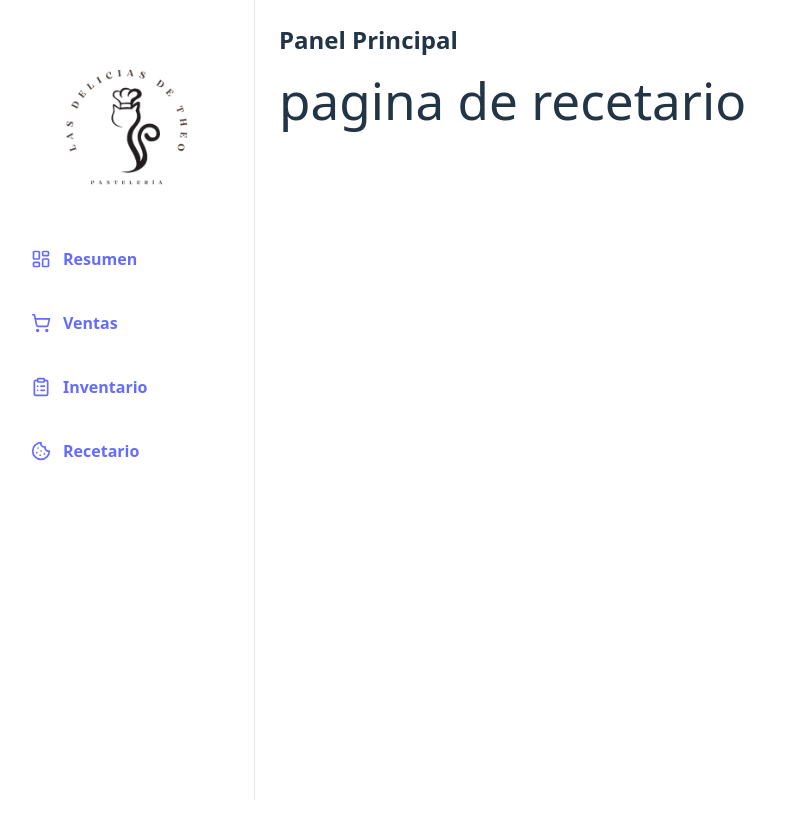
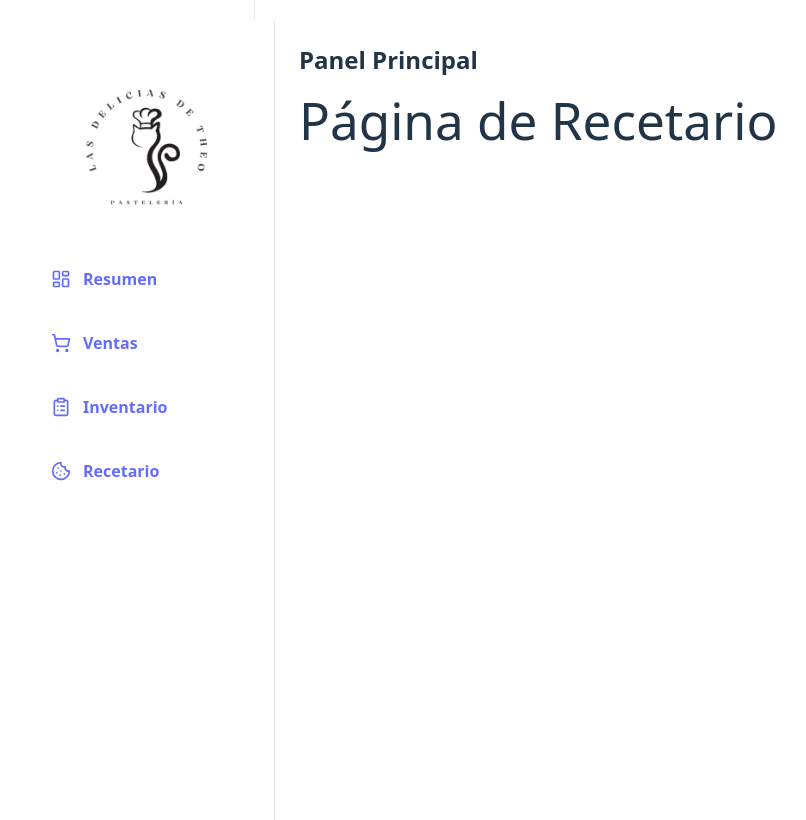
Before and after one commit to CamiZamora94/Proyecto-final-las-delicias-de-Theo-, a React app in the folder frontend/: page /recetario in a window 1280 px wide. Shown: the whole page, without its empty margins (1-807 px from the left). Built offline with nearby package versions, Linux system fonts and the light colour scheme; the HTML template or start-up script is replaced by a standard one.

Commit message:
Importaciones de ventas, login, ventas e inventario en app.js

```diff
--- a/frontend/src/App.jsx
+++ b/frontend/src/App.jsx
@@ -1,29 +1,30 @@
 import { BrowserRouter, Route, Routes } from "react-router-dom";
 import { LayoutPrincipal } from './layout/LayoutPrincipal.jsx';
 import { Resumen } from './pages/Resumen.jsx';
-// Importa correctamente los componentes de Tarjeta
-// Asegúrate de que exista el componente Inventario (nota: los componentes deben empezar con mayúscula)
-import { Inventario } from "./pages/Inventario.jsx";
+import { Inventario } from "./pages/inventario.jsx";
+import { Ventas } from './pages/Ventas.jsx';
+import { Login } from './pages/login.jsx';
 import Sidebar from "./components/Sidebar.jsx";
-import { Ventas } from './pages/Ventas.jsx';
 
-
-function App() {
+function AppWithSidebar() {
   return (
     <BrowserRouter>
+      <div style={{ display: 'flex', height: '100vh' }}>
+        <Sidebar />
+        <div style={{ flex: 1, padding: '20px' }}>
           <Routes>
-        <Route path="/ingreso" element={<h1>pagina de ingreso</h1>} />
-
-        {/* Ruta principal con Layout */}
+            <Route path="/ingreso" element={<Login />} />
             <Route path="/" element={<LayoutPrincipal />}>
               <Route index element={<Resumen />} />
               <Route path="ventas" element={<Ventas />} />
               <Route path="inventario" element={<Inventario />} />
-          <Route path="recetario" element={<h1>pagina de recetario</h1>} />
+              <Route path="recetario" element={<h1>Página de Recetario</h1>} />
             </Route>
           </Routes>
+        </div>
+      </div>
     </BrowserRouter>
-  )
+  );
 }
 
-export default App
+export default AppWithSidebar;
```
Lines whose indentation alone changed are shown as unchanged.
